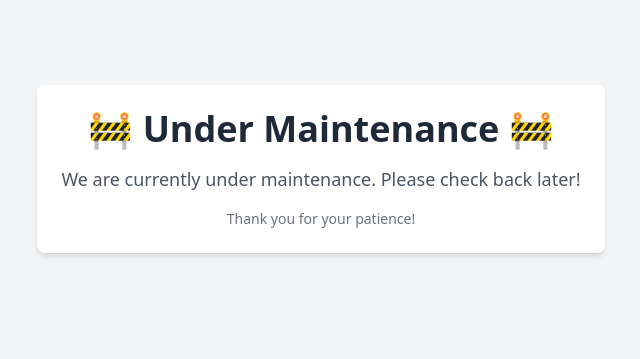
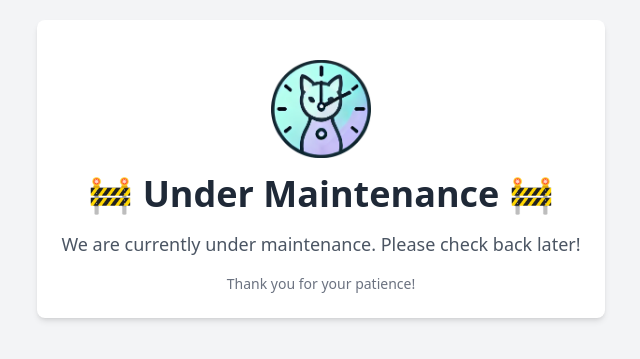
Before and after one commit to JuanVillegas95/Purrfect-Timing, a Next.js app: page /maintenance in a window 1280 px wide. Shown: the part 231-590 px from the top of the page, without its empty margins (319-959 px from the left). Built offline with nearby package versions, Linux system fonts and the light colour scheme; no server answers.

Commit message:
Added logo and name

```diff
--- a/src/app/layout.tsx
+++ b/src/app/layout.tsx
@@ -4,8 +4,7 @@ import AuthProvider from "@context/AuthContext";
 import ToastProvider from "@context/ToastContext";
 
 export const metadata: Metadata = {
-  title: "Create Next App",
-  description: "Generated by create next app",
+  title: "Purrfect Timing",
 };
 
 export default function RootLayout({
--- a/src/components/client/Maintenance.tsx
+++ b/src/components/client/Maintenance.tsx
@@ -1,5 +1,6 @@
 import React from "react";
-
+import Image from "next/image";
+import icon from "../../app/icon.png"
 interface UnderMaintenanceProps {
   message?: string;
 }
@@ -10,6 +11,10 @@ export const UnderMaintenance: React.FC<UnderMaintenanceProps> = ({
   return (
     <div className="flex items-center justify-center min-h-screen bg-gray-100">
       <div className="text-center p-6 rounded-lg bg-white shadow-md">
+
+        <div className="flex justify-center m-4">
+          <Image src={icon} alt="App Icon" width={100} height={100} />
+        </div>
         <h1 className="text-4xl font-bold text-gray-800 mb-4">🚧 Under Maintenance 🚧</h1>
         <p className="text-gray-600 text-lg">{message}</p>
         <p className="text-sm text-gray-500 mt-4">
```
Also changed, not shown: src/app/icon.png (added).
